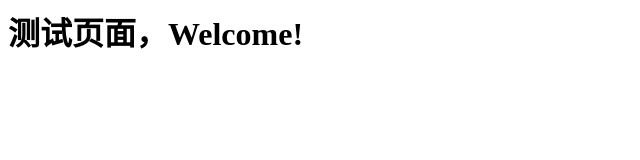
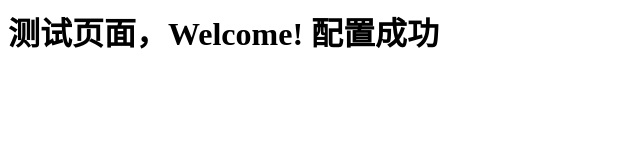
Before and after one commit to ttim12/ttim12.github.io, a plain HTML site: page index.html in a window 1280 px wide. Shown: the whole page, without its empty margins (0-640 px from the left). Drawn offline with Linux system fonts and the light colour scheme.

Commit message:
Update index.html

```diff
--- a/index.html
+++ b/index.html
@@ -1 +1,2 @@
-<h1>测试页面，Welcome!</h1>
+<h1>测试页面，Welcome!
+配置成功</h1>
```
